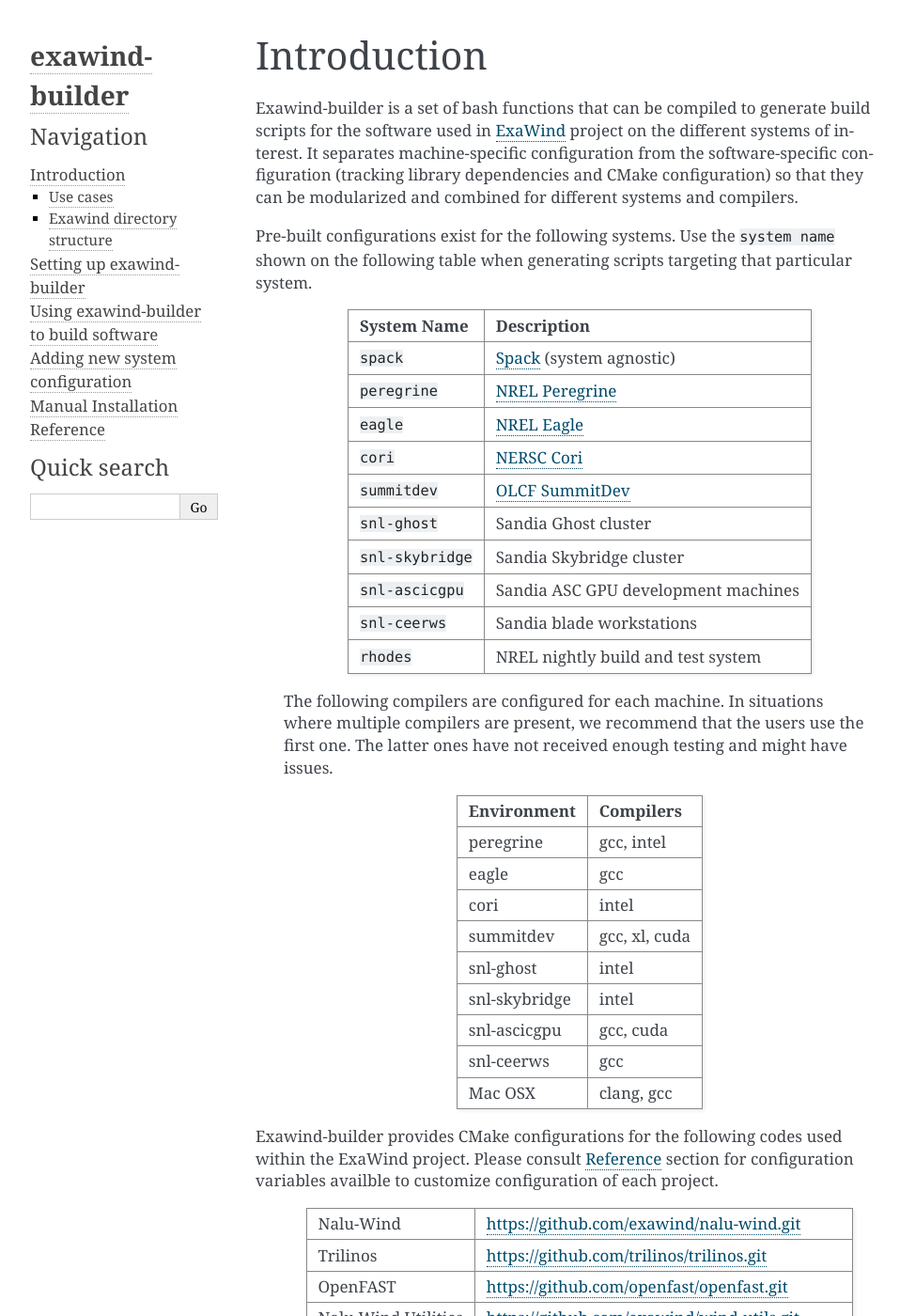
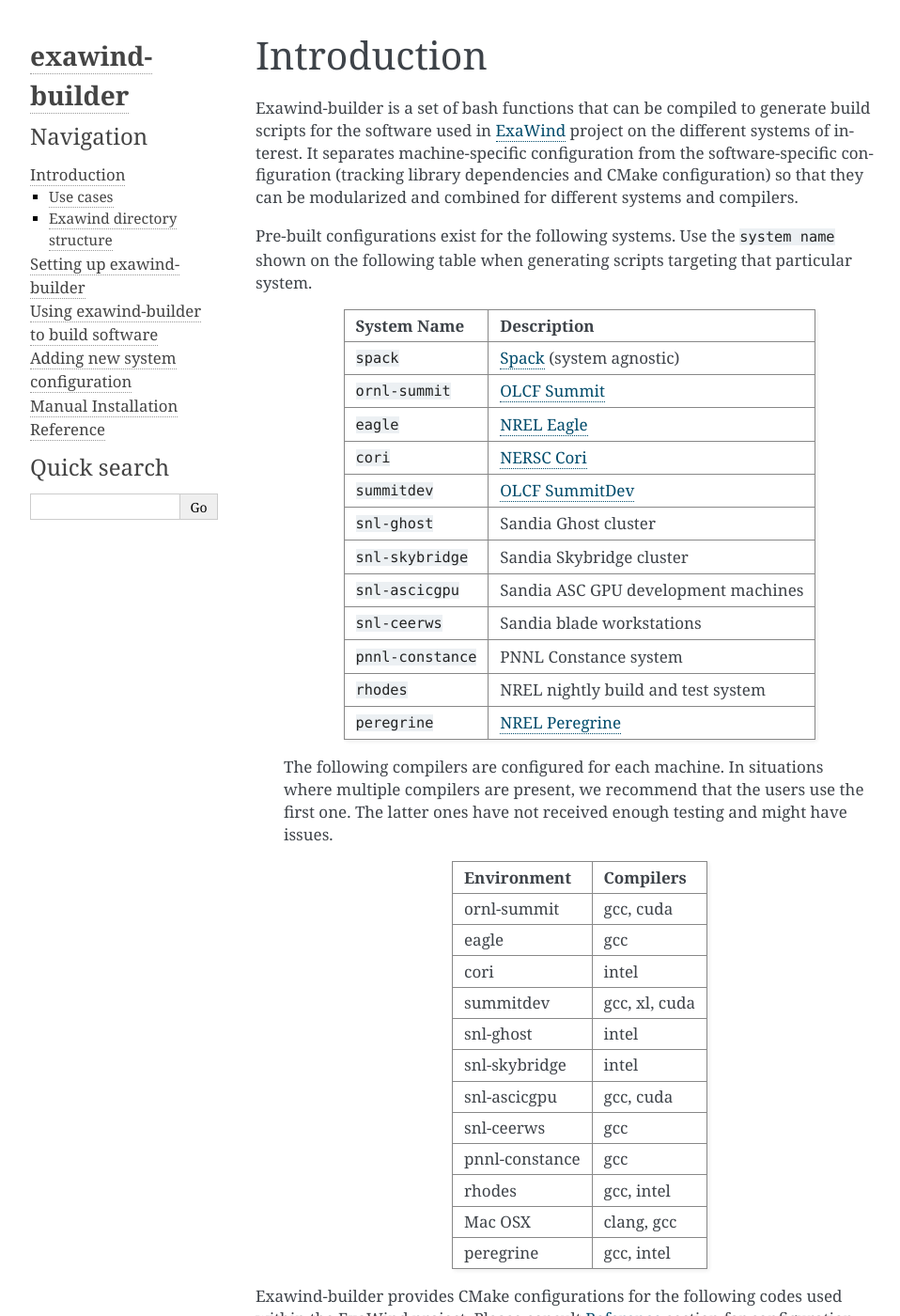
Before and after one commit to Exawind/exawind-builder, a Sphinx documentation site: the page built from doc/source/introduction.rst, in a window 1280 px wide and 1400 px high. Shown: the whole window at 94% size, without its empty margins (148-1106 px from the left). Built offline with Sphinx 7.4.7, drawn with Linux system fonts in a browser that asks for light colours.

Commit message:
Update documentation

```diff
--- a/doc/source/introduction.rst
+++ b/doc/source/introduction.rst
@@ -18,7 +18,7 @@
   System Name          Description
   ==================== ============================================================================================
   ``spack``             `Spack <https:://github.com/spack/spack>`_ (system agnostic)
-  ``peregrine``         `NREL Peregrine <https://www.nrel.gov/hpc/peregrine-system.html>`_
+  ``ornl-summit``       `OLCF Summit <https://www.olcf.ornl.gov/summit/>`_
   ``eagle``             `NREL Eagle <https://www.nrel.gov/hpc/eagle-system.html>`_
   ``cori``              `NERSC Cori <http://www.nersc.gov/users/computational-systems/cori/>`_
   ``summitdev``         `OLCF SummitDev <https://www.olcf.ornl.gov/olcf-resources/compute-systems/summit/>`_
@@ -26,7 +26,9 @@
   ``snl-skybridge``     Sandia Skybridge cluster
   ``snl-ascicgpu``      Sandia ASC GPU development machines
   ``snl-ceerws``        Sandia blade workstations
+  ``pnnl-constance``    PNNL Constance system
   ``rhodes``            NREL nightly build and test system
+  ``peregrine``         `NREL Peregrine <https://www.nrel.gov/hpc/peregrine-system.html>`_
   ==================== ============================================================================================
 
   The following compilers are configured for each machine. In situations where
@@ -36,7 +38,7 @@
   ================== ========================
   Environment        Compilers
   ================== ========================
-  peregrine          gcc, intel
+  ornl-summit        gcc, cuda
   eagle              gcc
   cori               intel
   summitdev          gcc, xl, cuda
@@ -44,7 +46,10 @@
   snl-skybridge      intel
   snl-ascicgpu       gcc, cuda
   snl-ceerws         gcc
+  pnnl-constance     gcc
+  rhodes             gcc, intel
   Mac OSX            clang, gcc
+  peregrine          gcc, intel
   ================== ========================
 
 
```
Also changed, not shown: README.md (+3 -1 lines).
